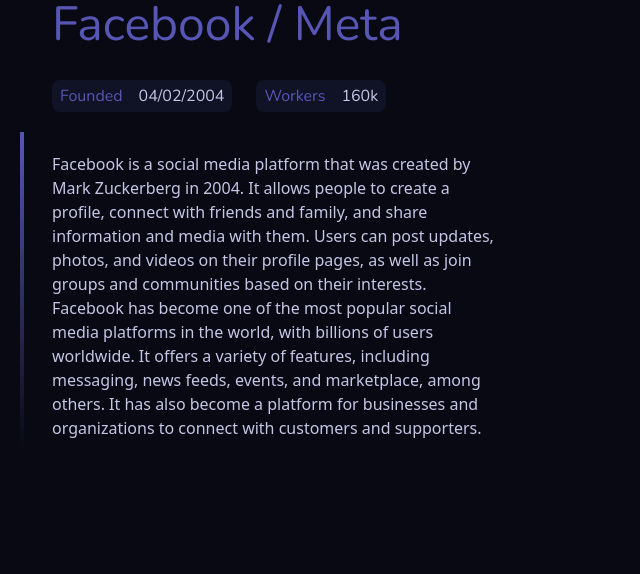
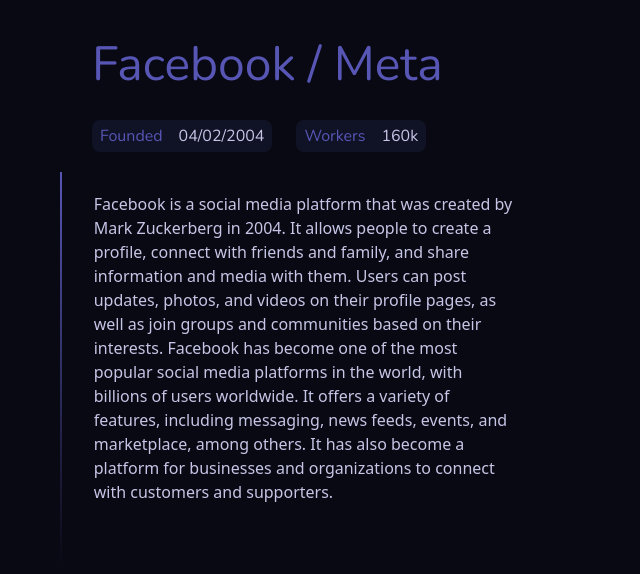
Before and after one commit to Kaurluhaaar/maailma-firmad_fork, a React (Vite) app: page /Company in a window 1280 px wide. Shown: the top 574 px of the page, without its empty margins (0-640 px from the left). Built offline with nearby package versions, Linux system fonts and the light colour scheme.

Commit message:
infoboxupdate

```diff
--- a/src/components/Company.jsx
+++ b/src/components/Company.jsx
@@ -1,15 +1,16 @@
 function Company() {
     return (
         <>
-        <div>
-            <div className="pl-5">
+        <div className="w-min m-10">
+            <div className="pl-5 w-128">
                 <div className="text-morning-blue font-nunito text-5xl font-light pb-8 pl-8">Facebook / Meta</div>
                 <div className="flex space-x-6 pl-8 pb-5">
-                    <div className="w-max font-nunito font-normal bg-button-blue text-morning-blue flex pl-2 pr-2 p-1 rounded-lg">Founded <div className="pl-4 text-text-blue">04/02/2004</div></div>
-                    <div className="w-max font-nunito font-normal bg-button-blue text-morning-blue flex pl-2 pr-2 p-1 rounded-lg">Workers <div className="pl-4 text-text-blue">160k</div></div>
+                    <div className="w-max font-nunito font-normal bg-button-blue text-morning-blue flex pl-2 pr-2 p-1 rounded-lg">Founded <span className="pl-4 text-text-blue">04/02/2004</span></div>
+                    <div className="w-max font-nunito font-normal bg-button-blue text-morning-blue flex pl-2 pr-2 p-1 rounded-lg">Workers <span className="pl-4 text-text-blue">160k</span></div>
                 </div>
-                <div className="w-1 h-80 bg-gradient-to-b from-morning-blue to-space-blue">
-                <div className="text-text-blue w-128 pt-5 pl-8">Facebook is a social media platform that was created by Mark Zuckerberg in 2004. It allows people to create a profile, connect with friends and family, and share information and media with them. Users can post updates, photos, and videos on their profile pages, as well as join groups and communities based on their interests.
+                <div className="flex max-w-full">
+                    <div className="w-5 h-100 bg-gradient-to-b from-morning-blue to-space-blue"></div>
+                    <div className="text-text-blue pt-5 pl-8 pb-16">Facebook is a social media platform that was created by Mark Zuckerberg in 2004. It allows people to create a profile, connect with friends and family, and share information and media with them. Users can post updates, photos, and videos on their profile pages, as well as join groups and communities based on their interests.
                                 Facebook has become one of the most popular social media platforms in the world, with billions of users worldwide. It offers a variety of features, including messaging, news feeds, events, and marketplace, among others. It has also become a platform for businesses and organizations to connect with customers and supporters.
                 </div>
                 </div>
```
